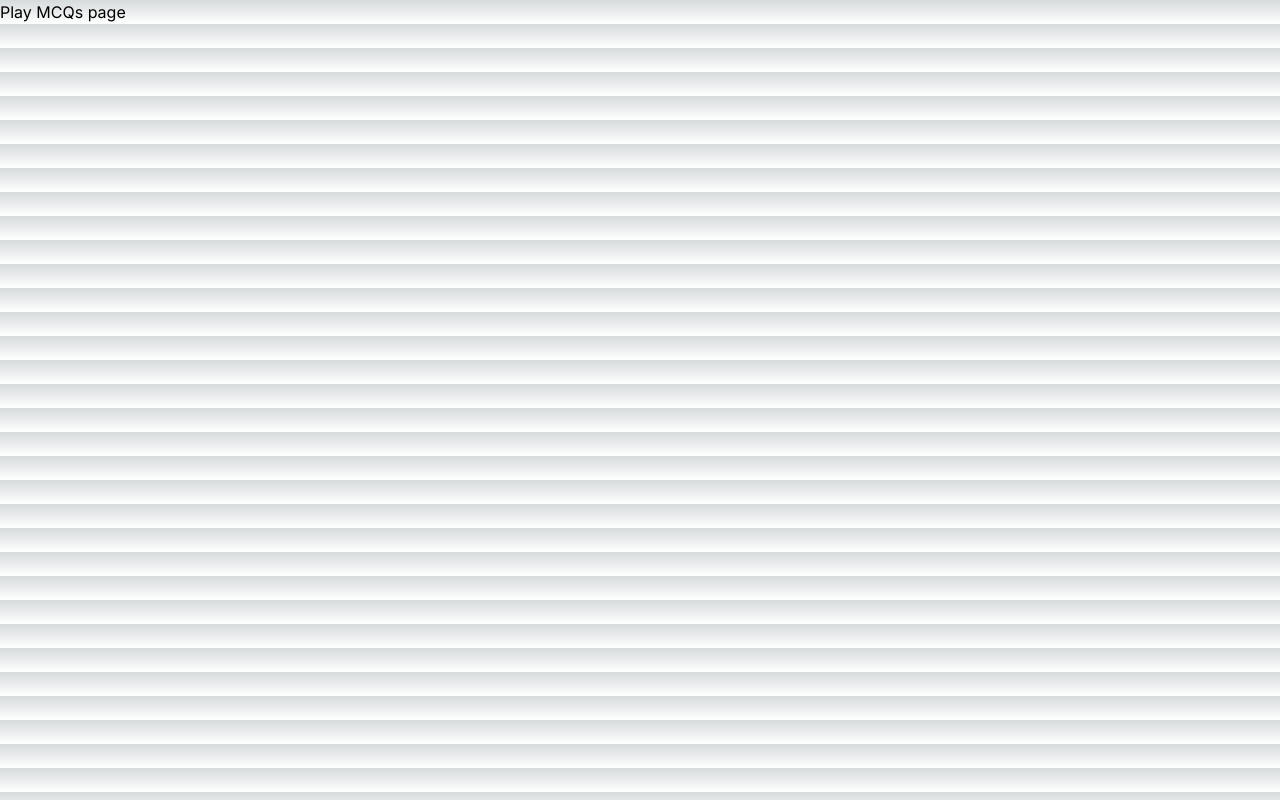
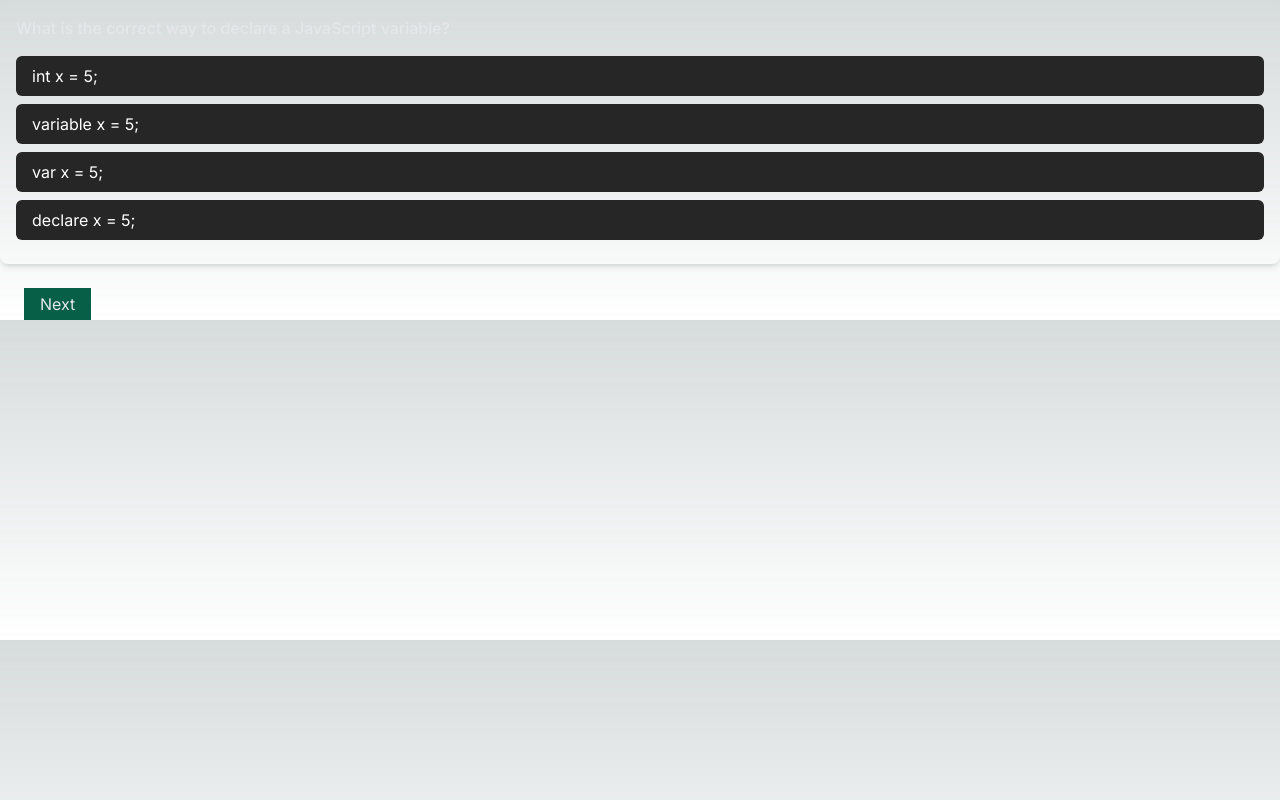
Before and after one commit to san-poon/nexus-adept, a Next.js app: page /quiz/mcqs/playMCQs in a window 1280 px wide. Built offline with nearby package versions, Linux system fonts and the light colour scheme.

Commit message:
Add Quiz component with basic styling

```diff
--- /dev/null
+++ b/app/quiz/mcqs/playMCQs/data.ts
@@ -0,0 +1,67 @@
+export const mcqs = [
+    {
+        id: 0,
+        question: 'What is the correct way to declare a JavaScript variable?',
+        choices: [
+            'var x = 5;',
+            'variable x = 5;',
+            'int x = 5;',
+            'declare x = 5;',
+        ],
+    },
+    {
+        id: 1,
+        question: 'Which function is used to print content to the console?',
+        choices: ['console.log()', 'print()', 'display()', 'printToConsole()'],
+    },
+    {
+        id: 2,
+        question: 'What does "DOM" stand for in JavaScript?',
+        choices: [
+            'Document Object Model',
+            'Data Object Model',
+            'Dynamic Object Model',
+            'Document Order Model',
+        ],
+    },
+    {
+        id: 3,
+        question: 'Which keyword is used to declare a constant variable in JavaScript?',
+        choices: ['const', 'let', 'var', 'constant'],
+    },
+    {
+        id: 4,
+        question: 'What is the result of 5 + "5" in JavaScript?',
+        choices: ['55', '10', '5', 'Error'],
+    },
+    {
+        id: 5,
+        question: 'Which JavaScript method is used to remove the last element from an array?',
+        choices: ['pop()', 'removeLast()', 'splice()', 'shift()'],
+    },
+    {
+        id: 6,
+        question: 'How do you create a comment in JavaScript?',
+        choices: ['// This is a comment', '/* This is a comment */', '# This is a comment', 'comment: "This is a comment"'],
+    },
+    {
+        id: 7,
+        question: 'What does the typeof operator return for an array?',
+        choices: ['object', 'array', 'list', 'collection'],
+    },
+    {
+        id: 8,
+        question: 'In JavaScript, what is the logical "OR" operator?',
+        choices: ['||', '&&', 'OR', '&&&'],
+    },
+    {
+        id: 9,
+        question: 'What is the purpose of the JavaScript "window" object?',
+        choices: [
+            'It represents the browser window',
+            'It represents the current webpage',
+            'It represents a pop-up window',
+            'It represents the document object',
+        ],
+    },
+];
--- a/app/quiz/mcqs/playMCQs/page.tsx
+++ b/app/quiz/mcqs/playMCQs/page.tsx
@@ -1,3 +1,32 @@
+'use client';
+import { useState } from 'react';
+import { mcqs } from './data';
+import Quiz from './quiz';
+
 export default function PlayMCQs() {
-    return <p>Play MCQs page</p>
+    const [currentQuizIndex, setCurrentQuizIndex] = useState(0);
+    const hasMoreQuestions = currentQuizIndex < mcqs.length - 1;
+
+    const goToNextQuestion = () => {
+        if (hasMoreQuestions) {
+            setCurrentQuizIndex(currentQuizIndex + 1);
+        }
+    }
+
+    return (
+        <div>
+            {currentQuizIndex < mcqs.length ? (
+                <section>
+                    <Quiz quiz={mcqs[currentQuizIndex]} />
+                    <br />
+                    <button onClick={goToNextQuestion} disabled={!hasMoreQuestions} className='text-gray-200 bg-emerald-800 mx-6 px-4 py-1'>
+                        Next
+                    </button>
+                </section>
+            ) : (
+                <p>You have finished the quiz.</p>
+            )}
+        </div>
+    );
+
 }
--- /dev/null
+++ b/app/quiz/mcqs/playMCQs/quiz.tsx
@@ -0,0 +1,56 @@
+'use client';
+
+import { useState, useCallback, useEffect } from 'react';
+
+type QuizProps = {
+    quiz: {
+        id: number;
+        question: string;
+        choices: string[]
+    }
+}
+
+export default function Quiz({ quiz }: QuizProps) {
+    const [message, setMessage] = useState<string>("");
+    const [shuffledChoices, setShuffledChoices] = useState<string[]>([]);
+
+    const correctAnswer = quiz.choices[0]; // Assuming the first choice is always correct
+
+    useEffect(() => {
+        setShuffledChoices(shuffleArray(quiz.choices));
+    }, [quiz.choices])
+
+    useEffect(() => {
+        setMessage("")
+    }, [quiz.question]);
+
+    // Handler for when a choice is selected
+    const handleChoiceSelection = useCallback((choice: string) => {
+        setMessage(choice === correctAnswer ? "Correct" : 'Try again!');
+    }, [correctAnswer]);
+    return (
+        <div className='shadow-md rounded-lg p-4'>
+            <p className='text-gray-200 font-medium mb-4'>{quiz.question}</p>
+            <ul>
+                {shuffledChoices.map((choice) => (
+                    <li key={choice} className="my-2">
+                        <button onClick={() => handleChoiceSelection(choice)} className="w-full text-left transition duration-150 ease-in-out transform hover:scale-105 active:scale-95 bg-neutral-800 hover:bg-neutral-600 text-white rounded-md py-2 px-4">
+                            {choice}
+                        </button>
+                    </li>
+                ))}
+            </ul>
+            {message && <p className='text-gray-400 mt-4'>{message}</p>}
+        </div>
+    );
+}
+
+// Returns a new shuffled array without mutating the original array
+const shuffleArray = (array: string[]) => {
+    let shuffled = [...array];
+    for (let i = shuffled.length - 1; i > 0; i--) {
+        const j = Math.floor(Math.random() * (i + 1));
+        [shuffled[i], shuffled[j]] = [shuffled[j], shuffled[i]];
+    }
+    return shuffled;
+};
```
